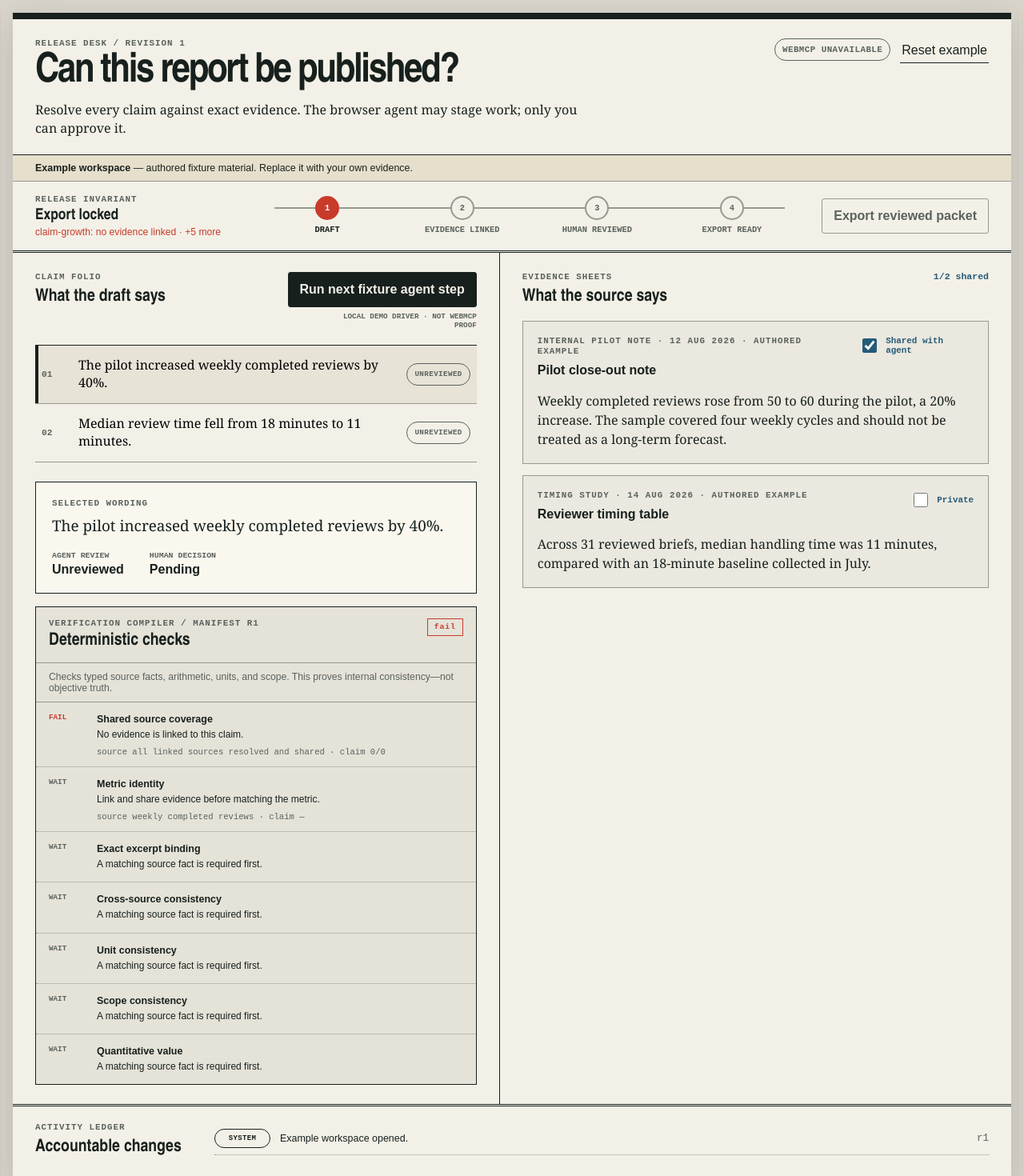
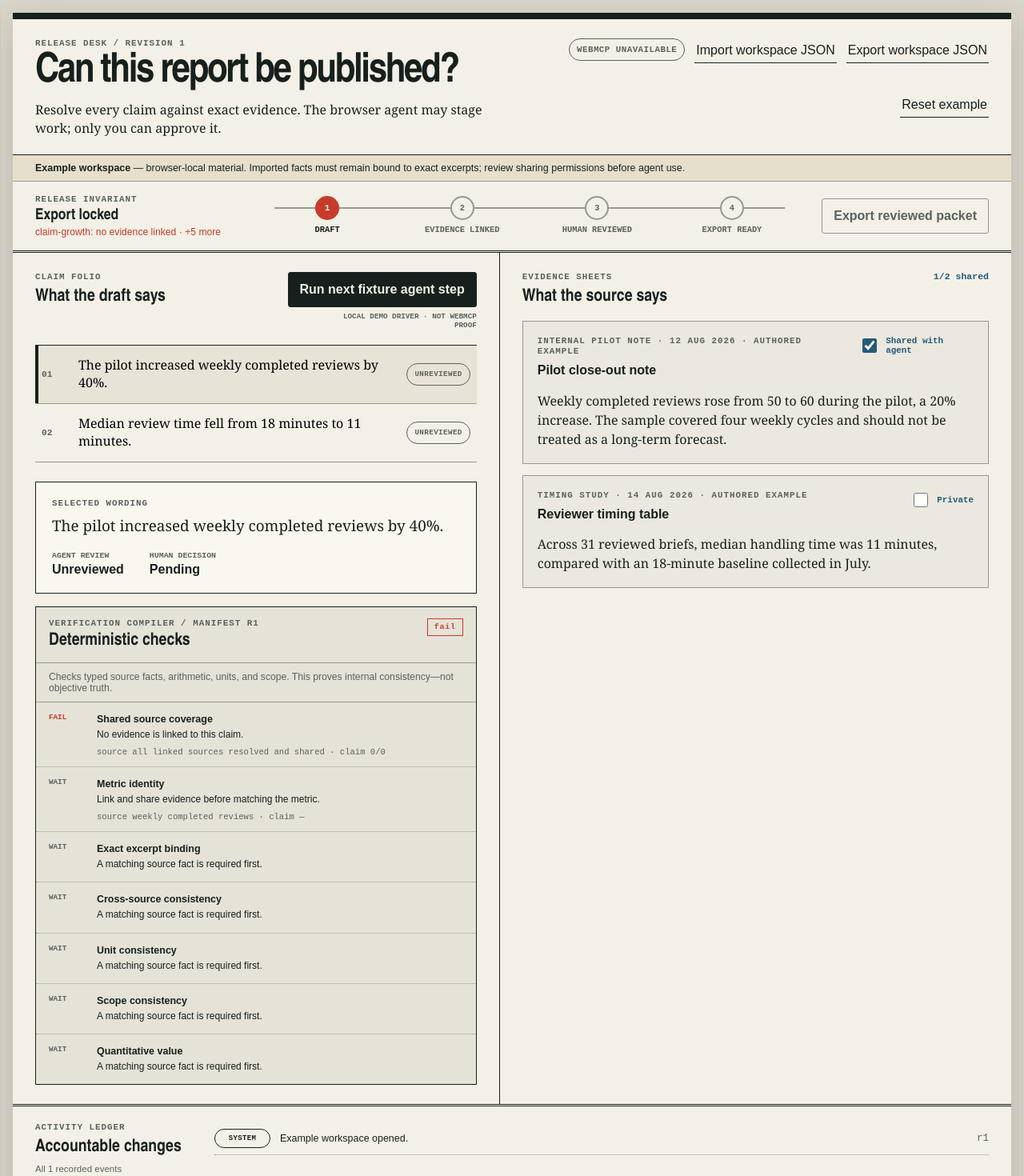
Before and after one commit to Anand-0038/evidence-workspace, a React (Vite) app: page / in a window 1280 px wide. Shown: the top 1470 px of the page at 80% size. Built offline with nearby package versions, Linux system fonts and the light colour scheme.

Commit message:
Add validated workspace import

```diff
--- a/src/App.tsx
+++ b/src/App.tsx
@@ -1,7 +1,7 @@
-import { useEffect, useMemo, useRef, useState } from "react";
+import { useEffect, useMemo, useRef, useState, type ChangeEvent } from "react";
 import { compileClaimVerification, confirmClaim, createExportPacket, decideProposal, exampleWorkspace, getReleaseCheck, runExampleAgentReview, toggleEvidenceSharing, type Workspace } from "./domain";
 import { registerSiteTools, type SiteToolRuntime } from "./webmcp";
-import { loadWorkspace, saveWorkspace } from "./storage";
+import { loadWorkspace, parseWorkspaceJson, saveWorkspace } from "./storage";
 
 const stages=["Draft","Evidence linked","Human reviewed","Export ready"];
 const cloneExample=():Workspace=>structuredClone(exampleWorkspace);
@@ -11,9 +11,11 @@ export function App(){
   const [workspace,setWorkspace]=useState<Workspace>(initialLoad.workspace);
   const [selectedId,setSelectedId]=useState(initialLoad.workspace.claims[0]?.id??"");
   const [notice,setNotice]=useState<string|null>(initialLoad.warning);
+  const [materialLabel,setMaterialLabel]=useState(initialLoad.source==="storage"?"Saved local workspace":"Example workspace");
   const [toolStatus,setToolStatus]=useState<"unavailable"|"registering"|"registered"|"error">(()=>typeof document.modelContext?.registerTool==="function"?"registering":"unavailable");
   const workspaceRef=useRef(workspace);
   const toolRuntimeRef=useRef<SiteToolRuntime|null>(null);
+  const proposalHeadingRef=useRef<HTMLHeadingElement|null>(null);
   workspaceRef.current=workspace;
   const release=useMemo(()=>getReleaseCheck(workspace),[workspace]);
   const claim=workspace.claims.find((item)=>item.id===selectedId)??workspace.claims[0];
@@ -31,6 +33,7 @@ export function App(){
 
   useEffect(()=>{void toolRuntimeRef.current?.reconcileExport().catch((error)=>{setToolStatus("error");setNotice(error instanceof Error?`Export tool reconciliation failed: ${error.message}`:"Export tool reconciliation failed.")})},[workspace.revision]);
   useEffect(()=>{const warning=saveWorkspace(window.localStorage,workspace);if(warning)setNotice(warning)},[workspace]);
+  useEffect(()=>{if(proposal)proposalHeadingRef.current?.focus()},[proposal?.id]);
 
   const mutate=(operation:(current:Workspace)=>Workspace,message?:string)=>{
     try{setWorkspace((current)=>operation(current));setNotice(message??null)}catch(error){setNotice(error instanceof Error?error.message:"The operation failed.")}
@@ -41,8 +44,18 @@ export function App(){
       const url=URL.createObjectURL(blob);const anchor=document.createElement("a");anchor.href=url;anchor.download=`reviewed-report-r${workspace.revision}.md`;anchor.click();URL.revokeObjectURL(url);setNotice("Reviewed packet exported from the current revision.");
     }catch(error){setNotice(error instanceof Error?error.message:"Export failed.")}
   };
+  const exportWorkspaceJson=()=>{
+    const blob=new Blob([JSON.stringify(workspace,null,2)],{type:"application/json;charset=utf-8"});
+    const url=URL.createObjectURL(blob);const anchor=document.createElement("a");anchor.href=url;anchor.download=`evidence-workspace-r${workspace.revision}.json`;anchor.click();URL.revokeObjectURL(url);setNotice("Workspace JSON exported locally. No report was published.");
+  };
+  const importWorkspaceJson=async(event:ChangeEvent<HTMLInputElement>)=>{
+    const file=event.currentTarget.files?.[0];event.currentTarget.value="";
+    if(!file)return;
+    if(file.size>1_000_000){setNotice("Import rejected: workspace JSON must be 1 MB or smaller.");return}
+    try{const parsed=parseWorkspaceJson(await file.text());if(!parsed.ok){setNotice(`Import rejected: ${parsed.error}`);return}setWorkspace(parsed.workspace);setSelectedId(parsed.workspace.claims[0].id);setMaterialLabel("Imported local workspace");setNotice(`Imported ${parsed.workspace.claims.length} claims and ${parsed.workspace.evidence.length} evidence items. Review sharing permissions before using site tools.`)}catch(error){setNotice(error instanceof Error?`Import failed: ${error.message}`:"Import failed.")}
+  };
 
-  return <main className="app-shell">
+  return <><a className="skip-link" href="#main-content">Skip to review workspace</a><main id="main-content" className={`app-shell ${proposal?"has-proposal":""}`}>
     <header className="masthead">
       <div>
         <p className="kicker">Release desk / revision {workspace.revision}</p>
@@ -51,11 +64,13 @@ export function App(){
       </div>
       <div className="header-actions">
         <span className={`capability ${toolStatus==="registered"?"available":"unavailable"}`}>{toolStatus==="registered"?"Site tools registered":toolStatus==="registering"?"Registering site tools":toolStatus==="error"?"Site tool error":"WebMCP unavailable"}</span>
-        <button className="text-button" onClick={()=>{setWorkspace(cloneExample());setSelectedId("claim-growth");setNotice("Example workspace reset.")}}>Reset example</button>
+        <label className="text-button file-button">Import workspace JSON<input className="visually-hidden" type="file" accept="application/json,.json" onChange={importWorkspaceJson}/></label>
+        <button className="text-button" onClick={exportWorkspaceJson}>Export workspace JSON</button>
+        <button className="text-button" onClick={()=>{setWorkspace(cloneExample());setSelectedId("claim-growth");setMaterialLabel("Example workspace");setNotice("Example workspace reset.")}}>Reset example</button>
       </div>
     </header>
 
-    <aside className="fixture-note"><strong>Example workspace</strong> — authored fixture material. Replace it with your own evidence.</aside>
+    <aside className="fixture-note"><strong>{materialLabel}</strong> — browser-local material. Imported facts must remain bound to exact excerpts; review sharing permissions before agent use.</aside>
 
     <section className={`release-rail stage-${release.stage}`} aria-labelledby="release-title">
       <div className="release-copy"><p id="release-title" className="kicker">Release invariant</p><strong>{release.ready?"Packet unlocked":"Export locked"}</strong><span>{release.ready?"Every claim is compiled and resolved.":`${release.blockers[0]}${release.blockers.length>1?` · +${release.blockers.length-1} more`:""}`}</span></div>
@@ -63,7 +78,7 @@ export function App(){
       <button className="export-button" disabled={!release.ready} onClick={exportPacket}>Export reviewed packet</button>
     </section>
 
-    {notice&&<div className="notice" role="status">{notice}<button aria-label="Dismiss message" onClick={()=>setNotice(null)}>×</button></div>}
+    {notice&&<div className="notice" role="status" aria-live="polite">{notice}<button aria-label="Dismiss message" onClick={()=>setNotice(null)}>×</button></div>}
 
     <section className="proof-table" aria-label="Claim and evidence review">
       <div className="claims-column">
@@ -92,12 +107,12 @@ export function App(){
       </div>
     </section>
 
-    {proposal&&<section className="proposal-tray" aria-labelledby="proposal-title">
-      <div><p className="kicker">Human checkpoint / proposal {proposal.id}</p><h2 id="proposal-title">Revision staged, not applied</h2><p>{proposal.reason}</p></div>
+    {proposal&&<section className="proposal-tray" aria-labelledby="proposal-title" aria-live="polite">
+      <div><p className="kicker">Human checkpoint / proposal {proposal.id}</p><h2 id="proposal-title" ref={proposalHeadingRef} tabIndex={-1}>Revision staged, not applied</h2><p>{proposal.reason}</p></div>
       <blockquote>{proposal.proposedText}</blockquote>
       <div className="proposal-actions"><button className="reject" onClick={()=>mutate((current)=>decideProposal(current,proposal.id,"rejected"),"Revision rejected by human.")}>Reject revision</button><button className="approve" onClick={()=>mutate((current)=>decideProposal(current,proposal.id,"accepted"),"Revision approved by human.")}>Approve revision</button></div>
     </section>}
 
-    <section className="activity-ledger"><div><p className="kicker">Activity ledger</p><h2>Accountable changes</h2></div><ol>{workspace.activity.slice(-5).reverse().map((item)=><li key={item.id}><span className={`actor actor-${item.actor}`}>{item.actor}</span><span>{item.message}</span><code>r{item.revision}</code></li>)}</ol></section>
-  </main>;
+    <section className="activity-ledger"><div><p className="kicker">Activity ledger</p><h2>Accountable changes</h2><p className="ledger-count">All {workspace.activity.length} recorded events</p></div><ol>{[...workspace.activity].reverse().map((item)=><li key={item.id}><span className={`actor actor-${item.actor}`}>{item.actor}</span><span>{item.message}</span><code>r{item.revision}</code></li>)}</ol></section>
+  </main></>;
 }
--- a/src/storage.ts
+++ b/src/storage.ts
@@ -5,6 +5,7 @@ export const CORRUPT_STORAGE_KEY="evidence-workspace.corrupt";
 
 interface StorageLike { getItem:(key:string)=>string|null; setItem:(key:string,value:string)=>void }
 export interface WorkspaceLoadResult { workspace:Workspace; warning:string|null; source:"default"|"storage"|"recovered" }
+export type WorkspaceParseResult={ok:true;workspace:Workspace}|{ok:false;error:string};
 
 const record=(value:unknown):value is Record<string,unknown>=>Boolean(value)&&typeof value==="object"&&!Array.isArray(value);
 const string=(value:unknown)=>typeof value==="string";
@@ -35,14 +36,16 @@ function validWorkspace(value:unknown):value is Workspace{
 export function loadWorkspace(storage:StorageLike):WorkspaceLoadResult{
   const raw=storage.getItem(WORKSPACE_STORAGE_KEY);
   if(raw===null) return {workspace:cloneExample(),warning:null,source:"default"};
-  try{
-    const parsed:unknown=JSON.parse(raw);
-    if(!validWorkspace(parsed)) throw new Error("Stored workspace does not match schema version 1.");
-    return {workspace:parsed,warning:null,source:"storage"};
-  }catch(error){
+  const parsed=parseWorkspaceJson(raw);
+  if(parsed.ok) return {workspace:parsed.workspace,warning:null,source:"storage"};
+  else{
     try{storage.setItem(CORRUPT_STORAGE_KEY,raw)}catch{ /* Recovery must still show the safe fixture. */ }
-    return {workspace:cloneExample(),warning:`Stored workspace was invalid and was replaced with the safe example. ${error instanceof Error?error.message:"The stored data could not be read."}`,source:"recovered"};
+    return {workspace:cloneExample(),warning:`Stored workspace was invalid and was replaced with the safe example. ${parsed.error}`,source:"recovered"};
   }
+}
+
+export function parseWorkspaceJson(raw:string):WorkspaceParseResult{
+  try{const parsed:unknown=JSON.parse(raw);return validWorkspace(parsed)?{ok:true,workspace:parsed}:{ok:false,error:"Workspace does not match schema version 1."}}catch(error){return {ok:false,error:error instanceof Error?error.message:"Workspace JSON could not be read."}}
 }
 
 export function saveWorkspace(storage:StorageLike,workspace:Workspace):string|null{
```
Also changed, not shown: src/styles.css, 2 other files (tests, documents, lock files or other folders).
